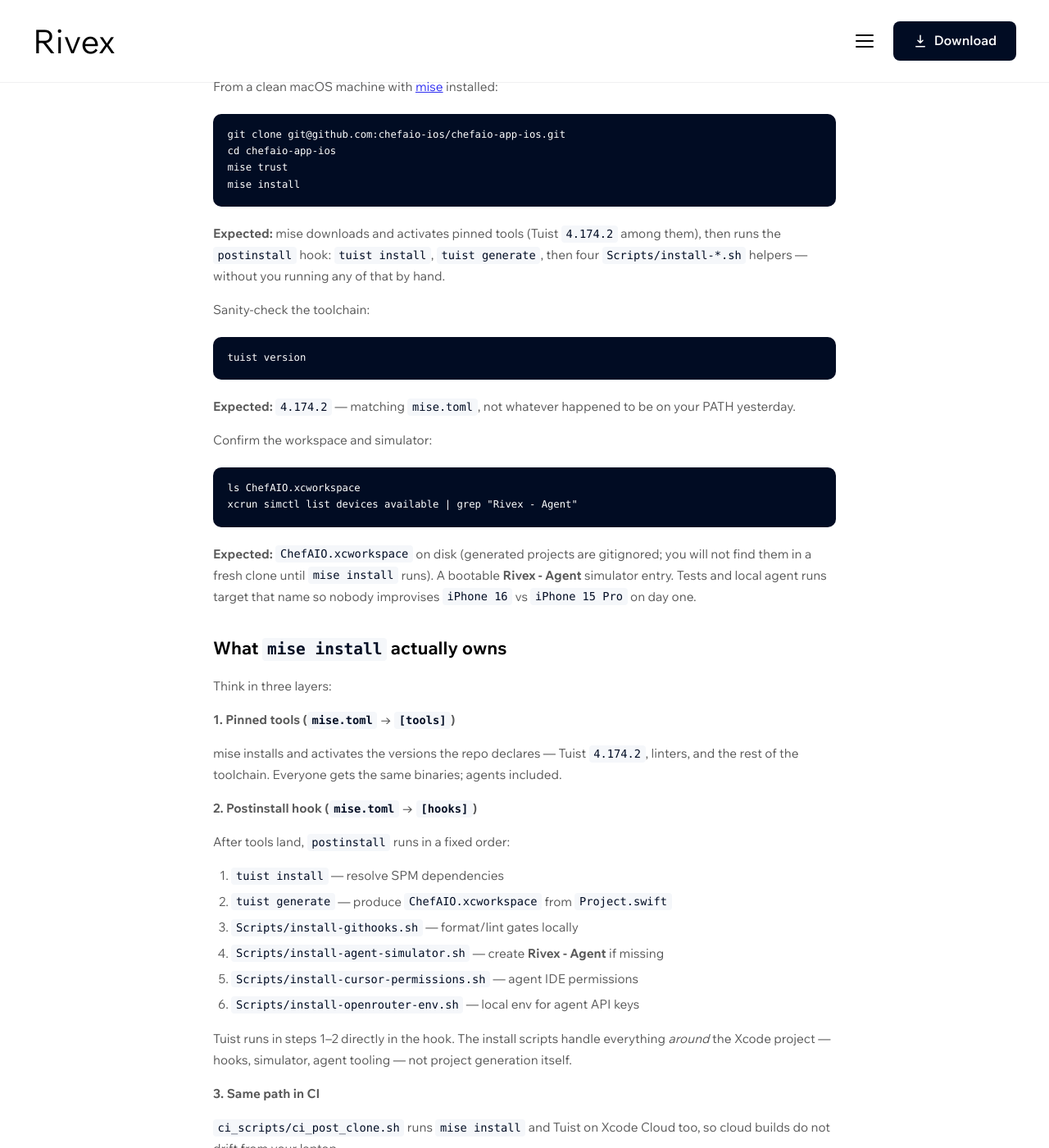
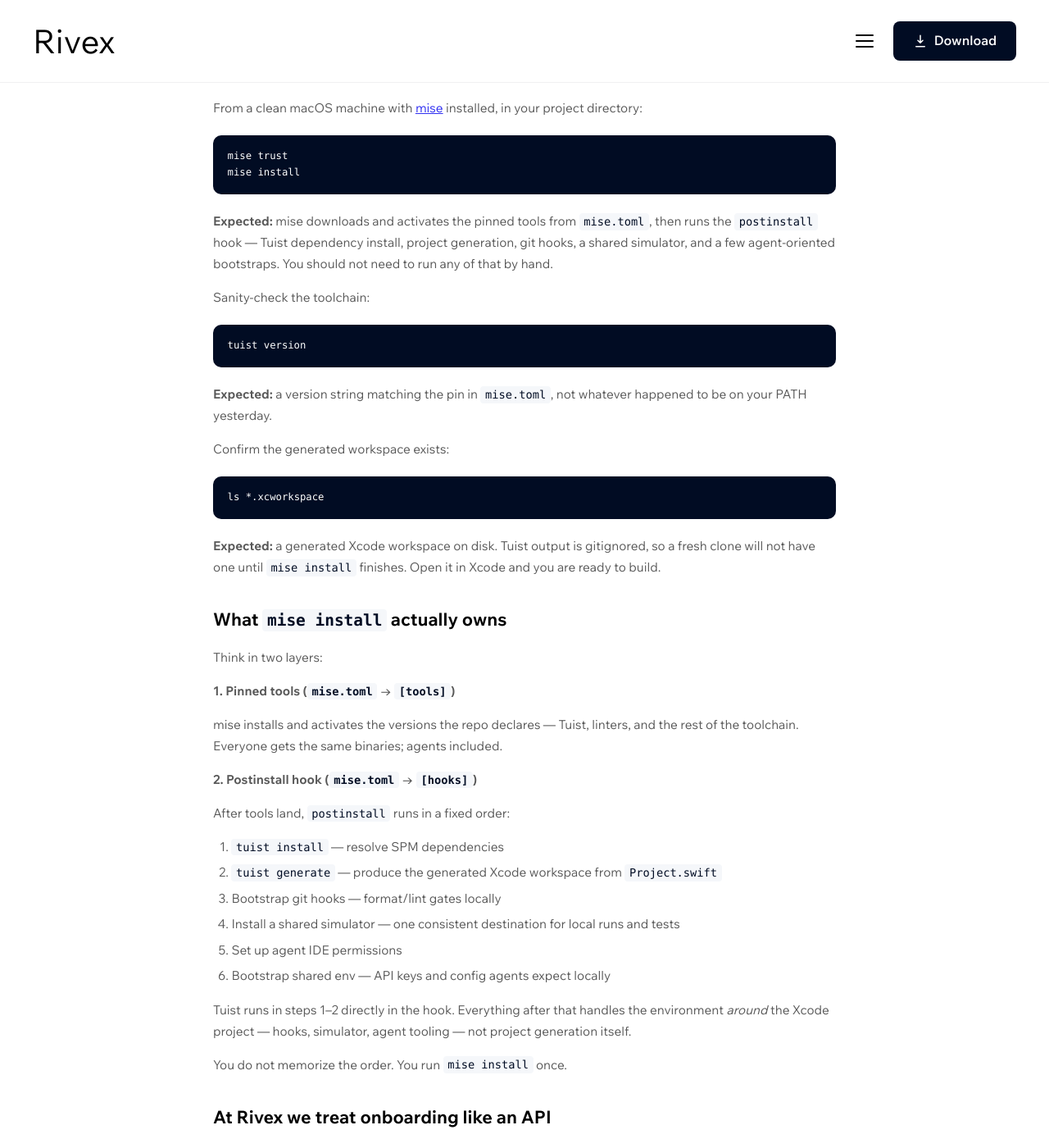
Before and after one commit to chefaio-ios/chefaio-landing-website, a Jekyll site: the page built from _posts/2026-09-16-how-we-onboard-rivex-with-one-mise-install.md, in a window 1280 px wide and 1400 px high, scrolled down 953 px. Shown: the whole window at 82% size. Built offline with Jekyll 4.4.1, drawn with Linux system fonts in a browser that asks for light colours; some web fonts are replaced; some of the changed text lies outside the part shown.

Commit message:
Scrub mise onboarding post for public disclosure (#13)
Content-only: remove private remotes, internal codenames, commit SHAs,
script paths, and CI plumbing. Generalize Try it and postinstall steps
per Calvin standing rule (2026-09-16).

Co-authored-by: Cursor Agent <cursoragent@cursor.com>
Co-authored-by: Cal-gen? <superx3man-agent@users.noreply.github.com>

````diff
--- a/_posts/2026-09-16-how-we-onboard-rivex-with-one-mise-install.md
+++ b/_posts/2026-09-16-how-we-onboard-rivex-with-one-mise-install.md
@@ -18,7 +18,7 @@ categories:
 
 Clone the repo. Run one command. Open Xcode.
 
-That is the onboarding bar we set for the Rivex iOS app. If you have ever joined a Tuist project where Tuist itself was "whoever had 4.x last week," you know why we bothered.
+That is the onboarding bar we set for the Rivex iOS app. If you have ever joined a Tuist project where every machine had a different Tuist version — and nobody could agree which one was "right" — you know why we bothered.
 
 ## The problem we were tired of
 
@@ -36,20 +36,18 @@ Homebrew is great for "give me a tool." It is weaker for "give me **this project
 
 Manual Tuist steps made things worse: they were easy to skip, hard to notice when skipped, and invisible in code review. Tuist belongs behind a single front door — not as a separate onboarding chapter.
 
-At Rivex we put that front door in `mise.toml` at the repo root. Day-to-day commands like `mise build`, `mise test`, and `tuist generate` live in `AGENTS.md` — useful once you are set up, but not the clone checklist.
+At Rivex we put that front door in `mise.toml` at the repo root. Day-to-day commands like `mise build`, `mise test`, and `tuist generate` are documented for contributors once they are set up — but they are not the clone checklist.
 
 ## Try it
 
-From a clean macOS machine with [mise](https://mise.jdx.dev/getting-started.html) installed:
+From a clean macOS machine with [mise](https://mise.jdx.dev/getting-started.html) installed, in your project directory:
 
 ```bash
-git clone git@github.com:chefaio-ios/chefaio-app-ios.git
-cd chefaio-app-ios
 mise trust
 mise install
 ```
 
-**Expected:** mise downloads and activates pinned tools (Tuist `4.174.2` among them), then runs the `postinstall` hook: `tuist install`, `tuist generate`, then four `Scripts/install-*.sh` helpers — without you running any of that by hand.
+**Expected:** mise downloads and activates the pinned tools from `mise.toml`, then runs the `postinstall` hook — Tuist dependency install, project generation, git hooks, a shared simulator, and a few agent-oriented bootstraps. You should not need to run any of that by hand.
 
 Sanity-check the toolchain:
 
@@ -57,41 +55,36 @@ Sanity-check the toolchain:
 tuist version
 ```
 
-**Expected:** `4.174.2` — matching `mise.toml`, not whatever happened to be on your PATH yesterday.
+**Expected:** a version string matching the pin in `mise.toml`, not whatever happened to be on your PATH yesterday.
 
-Confirm the workspace and simulator:
+Confirm the generated workspace exists:
 
 ```bash
-ls ChefAIO.xcworkspace
-xcrun simctl list devices available | grep "Rivex - Agent"
+ls *.xcworkspace
 ```
 
-**Expected:** `ChefAIO.xcworkspace` on disk (generated projects are gitignored; you will not find them in a fresh clone until `mise install` runs). A bootable **Rivex - Agent** simulator entry. Tests and local agent runs target that name so nobody improvises `iPhone 16` vs `iPhone 15 Pro` on day one.
+**Expected:** a generated Xcode workspace on disk. Tuist output is gitignored, so a fresh clone will not have one until `mise install` finishes. Open it in Xcode and you are ready to build.
 
 ## What `mise install` actually owns
 
-Think in three layers:
+Think in two layers:
 
 **1. Pinned tools (`mise.toml` → `[tools]`)**
 
-mise installs and activates the versions the repo declares — Tuist `4.174.2`, linters, and the rest of the toolchain. Everyone gets the same binaries; agents included.
+mise installs and activates the versions the repo declares — Tuist, linters, and the rest of the toolchain. Everyone gets the same binaries; agents included.
 
 **2. Postinstall hook (`mise.toml` → `[hooks]`)**
 
 After tools land, `postinstall` runs in a fixed order:
 
 1. `tuist install` — resolve SPM dependencies
-2. `tuist generate` — produce `ChefAIO.xcworkspace` from `Project.swift`
-3. `Scripts/install-githooks.sh` — format/lint gates locally
-4. `Scripts/install-agent-simulator.sh` — create **Rivex - Agent** if missing
-5. `Scripts/install-cursor-permissions.sh` — agent IDE permissions
-6. `Scripts/install-openrouter-env.sh` — local env for agent API keys
+2. `tuist generate` — produce the generated Xcode workspace from `Project.swift`
+3. Bootstrap git hooks — format/lint gates locally
+4. Install a shared simulator — one consistent destination for local runs and tests
+5. Set up agent IDE permissions
+6. Bootstrap shared env — API keys and config agents expect locally
 
-Tuist runs in steps 1–2 directly in the hook. The install scripts handle everything *around* the Xcode project — hooks, simulator, agent tooling — not project generation itself.
-
-**3. Same path in CI**
-
-`ci_scripts/ci_post_clone.sh` runs `mise install` and Tuist on Xcode Cloud too, so cloud builds do not drift from your laptop.
+Tuist runs in steps 1–2 directly in the hook. Everything after that handles the environment *around* the Xcode project — hooks, simulator, agent tooling — not project generation itself.
 
 You do not memorize the order. You run `mise install` once.
 
@@ -103,16 +96,14 @@ The contract is small:
 |-------|--------|
 | `mise trust` | Repo config is allowed to run on your machine |
 | `mise install` | Pinned tools + postinstall complete |
-| Open `ChefAIO.xcworkspace` | Builds against the same Tuist graph CI sees |
+| Open the generated Xcode workspace | Builds against the same Tuist graph the team expects |
 
-That is deliberately boring. Boring onboarding is how we keep humans and agents on the same rails when the product itself is about reliable automation.
-
-We wired this in commit `f93fed1d` ("[Misc] Use mise and simulator setup") — onboarding stopped being a checklist pasted into Slack.
+That is deliberately boring. Boring onboarding is how we keep humans and agents on the same rails when the product itself is about reliable automation. Once we moved setup into `mise.toml`, onboarding stopped being a checklist pasted into Slack.
 
 ## Takeaways
 
 - **One entry point beats a wiki.** If setup is not in version control, it will drift.
-- **Pin tools, then automate side effects.** mise handles versions; postinstall handles Tuist + the install scripts.
+- **Pin tools, then automate side effects.** mise handles versions; postinstall handles Tuist plus the environment bootstraps.
 - **Hide Tuist ceremony on day zero.** `mise install` runs install and generate; reach for `tuist generate` directly only when you are changing project structure.
 
 Next up in this series: why we wrap build and test behind `mise build` and `mise test` instead of raw `xcodebuild` flags — same philosophy, different layer.
````
